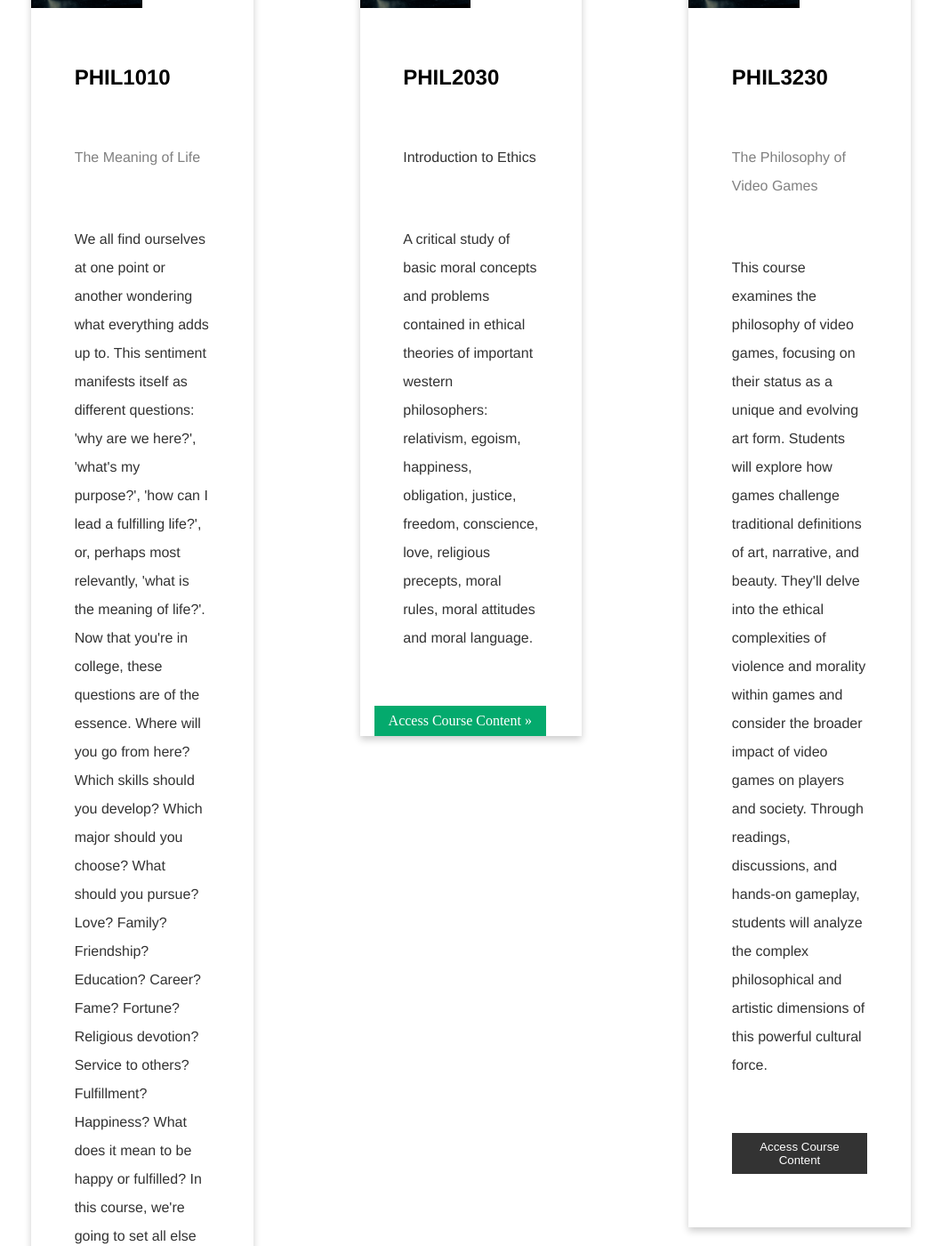
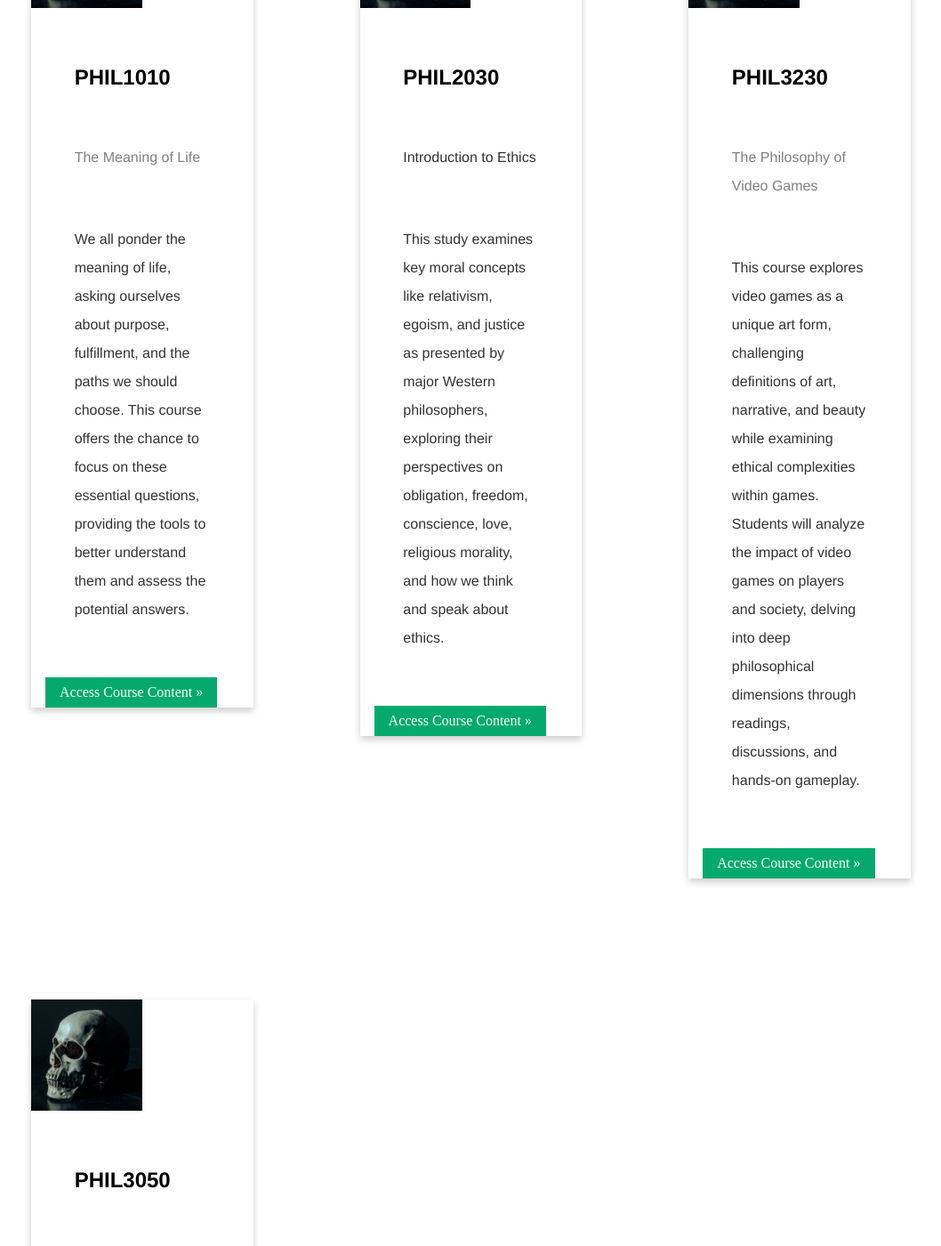
Before and after one commit to kevinjpatton/kevinjpatton.github.io, a Jekyll site: the page built from test.html, in a window 1280 px wide and 1400 px high, scrolled down 222 px. Shown: the whole window at 89% size, without its empty margins (41-1099 px from the left). Built offline with Jekyll 4.4.1, drawn with Linux system fonts in a browser that asks for light colours; Markdown is read by kramdown in place of the engine named in the settings; some of the changed text lies outside the part shown.

Commit message:
Update test.html

```diff
--- a/test.html
+++ b/test.html
@@ -9,8 +9,8 @@ title: Test page
       <div class="container">
         <h2>PHIL1010</h2>
         <p class="title">The Meaning of Life</p>
-        <p>We all find ourselves at one point or another wondering what everything adds up to. This sentiment manifests itself as different questions: 'why are we here?', 'what's my purpose?', 'how can I lead a fulfilling life?', or, perhaps most relevantly, 'what is the meaning of life?'. Now that you're in college, these questions are of the essence. Where will you go from here? Which skills should you develop? Which major should you choose? What should you pursue? Love? Family? Friendship? Education? Career? Fame? Fortune? Religious devotion? Service to others? Fulfillment? Happiness? What does it mean to be happy or fulfilled? In this course, we're going to set all else aside and dedicate real effort to coming to grips with these questions. Our focus will be on developing our ability to think about what we're asking and acquiring the tools necessary to assess the responses on offer.</p>
-        <p><button class="button">Access Course Content</button></p>
+        <p>We all ponder the meaning of life, asking ourselves about purpose, fulfillment, and the paths we should choose.  This course offers the chance to focus on these essential questions, providing the tools to better understand them and assess the potential answers.</p>
+        <a href="/teaching/phil_1010/index.html" class="next">Access Course Content &raquo;</a>
       </div>
     </div>
   </div>
@@ -22,7 +22,7 @@ title: Test page
       <div class="container">
         <h2>PHIL2030</h2>
         <p>Introduction to Ethics</p>
-        <p>A critical study of basic moral concepts and problems contained in ethical theories of important western philosophers: relativism, egoism, happiness, obligation, justice, freedom, conscience, love, religious precepts, moral rules, moral attitudes and moral language.</p>
+        <p>This study examines key moral concepts like relativism, egoism, and justice as presented by major Western philosophers, exploring their perspectives on obligation, freedom, conscience, love, religious morality, and how we think and speak about ethics.</p>
        <a href="/teaching/phil_2030/index.html" class="next">Access Course Content &raquo;</a>
       </div>
     </div>
@@ -35,8 +35,8 @@ title: Test page
       <div class="container">
         <h2>PHIL3230</h2>
         <p class="title">The Philosophy of Video Games</p>
-        <p>This course examines the philosophy of video games, focusing on their status as a unique and evolving art form. Students will explore how games challenge traditional definitions of art, narrative, and beauty. They'll delve into the ethical complexities of violence and morality within games and consider the broader impact of video games on players and society. Through readings, discussions, and hands-on gameplay, students will analyze the complex philosophical and artistic dimensions of this powerful cultural force.</p>
-        <p><button class="button">Access Course Content</button></p>
+        <p>This course explores video games as a unique art form, challenging definitions of art, narrative, and beauty while examining ethical complexities within games. Students will analyze the impact of video games on players and society, delving into deep philosophical dimensions through readings, discussions, and hands-on gameplay.</p>
+        <a href="/teaching/phil_1010/index.html" class="next">Access Course Content &raquo;</a>
       </div>
     </div>
   </div>
@@ -46,10 +46,10 @@ title: Test page
     <div class="card">
       <img src="/teaching/phil_1010/PHIL1010_Skull.jpg" alt="Jane" style="width:50%">
       <div class="container">
-        <h2>PHIL3500</h2>
+        <h2>PHIL3050</h2>
         <p class="title">Ethical Theory</p>
-        <p>A detailed examination of selected topics in normative ethics and/or metaethics. Normative ethical questions to consider may include: Is the morally right thing to do always the thing that has the best consequences, as so-called "consequentialists" believe? What sorts of things are intrinsically good, i.e., good in themselves, regardless of their effects? Metaethical questions to be considered may include: Are there any objective moral facts? If so, where do they come from?</p>
-        <p><button class="button">Access Course Content</button></p>
+        <p>This course delves into normative ethics and metaethics. In normative ethics, it explores consequentialism and intrinsic goods. Metaethics examines the existence of objective moral facts and their potential origins.</p>
+        <a href="/teaching/phil_3050/index.html" class="next">Access Course Content &raquo;</a>
       </div>
     </div>
   </div>
```
